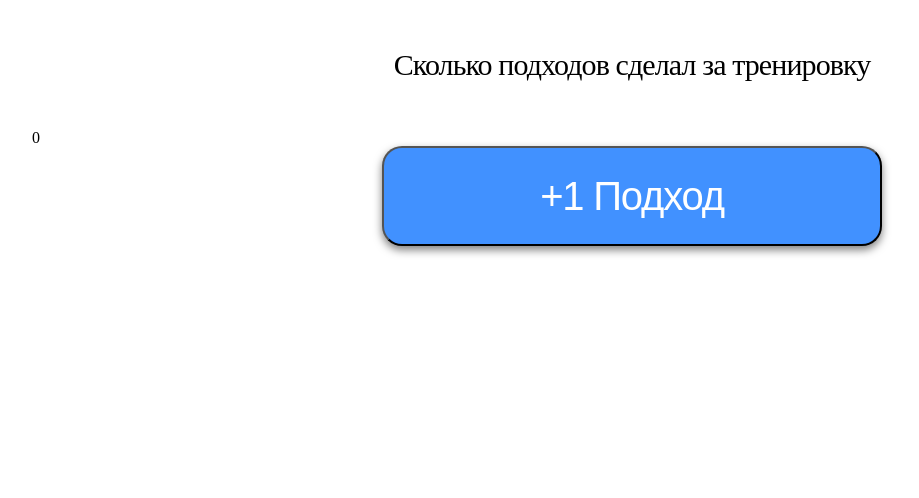
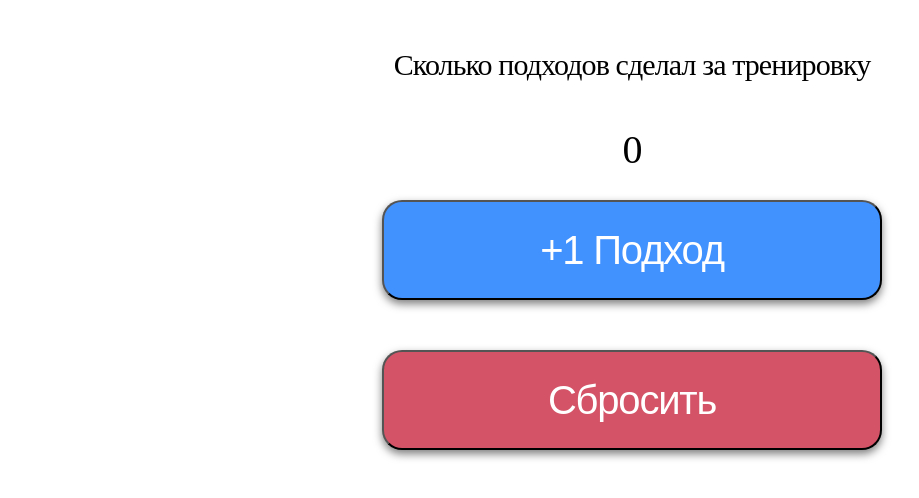
Before and after one commit to DmitryBulaev/counter-app, a plain HTML site: page index.html in a window 1280 px wide. Shown: the whole page, without its empty margins (8-927 px from the left). Drawn offline with Linux system fonts and the light colour scheme.

Commit message:
added draft reset button

```diff
--- a/index.css
+++ b/index.css
@@ -14,20 +14,29 @@
     text-align: center;
 }
 
+.counter-wrapper {
+    margin-bottom: 30px;
+}
+
 .counter {
+    font-size: 40px;
+    text-align: center;
+}
 
+.button-wrapper {
+    display: flex;
+    flex-direction: column;
+    justify-content: center;
+    align-items: center;
+    gap: 50px;
 }
 
 .addition {
-    margin: 0 auto;
     background-color: #4191FF;
     border-radius: 20px;
     height: 100px;
     width: 500px;
     box-shadow: 0px 4px 8px rgba(0, 0, 0, 0.5);
-    display: flex;
-    align-items: center;
-    align-content: center;
 }
 
 .addition_text {
@@ -37,3 +46,19 @@
     text-align: center;
     color: white;
 }
+
+.reset {
+    background-color: #D45366;
+    border-radius: 20px;
+    height: 100px;
+    width: 500px;
+    box-shadow: 0px 4px 8px rgba(0, 0, 0, 0.5);
+}
+
+.reset_text {
+    margin: 0 auto;
+    font-size: 40px;
+    line-height: 44px;
+    text-align: center;
+    color: white;
+}
--- a/index.html
+++ b/index.html
@@ -6,6 +6,20 @@
     <title>Counter App</title>
 
     <link rel="stylesheet" href="reset.css">
+
+    <link rel="preconnect" href="https://fonts.googleapis.com" />
+    <link rel="preconnect" href="https://fonts.gstatic.com" crossorigin />
+    <link
+      href="https://fonts.googleapis.com/css2?family=Manrope&display=swap"
+      rel="stylesheet"
+    />
+    <link rel="preconnect" href="https://fonts.googleapis.com" />
+    <link rel="preconnect" href="https://fonts.gstatic.com" crossorigin />
+    <link
+      href="https://fonts.googleapis.com/css2?family=Manrope:wght@300;400&display=swap"
+      rel="stylesheet"
+    />
+
     <link rel="stylesheet" href="index.css">
 </head>
 <body>
@@ -16,9 +30,14 @@
         <div class="counter-wrapper">
             <p class="counter">0</p>
         </div>
-        <button class="addition">
-        <p class="addition_text">+1 Подход</p>
-        </button>
+        <div class="button-wrapper">
+            <button class="addition">
+                <p class="addition_text">+1 Подход</p>
+            </button>
+            <button class="reset">
+                <p class="reset_text">Сбросить</p>
+            </button>
+        </div>
     </div>
 
     <script src="index.js"></script>
--- a/index.js
+++ b/index.js
@@ -8,3 +8,14 @@ button.addEventListener('click', function() {
 
     counterText.innerText = counter;
 });
+
+// let button = document.querySelector('.');
+// let counterText = document.querySelector('.counter');
+// let counter = 0;
+
+button.addEventListener('click', function() {
+
+    counter = counter + 1;
+
+    counterText.innerText = counter;
+});
```
